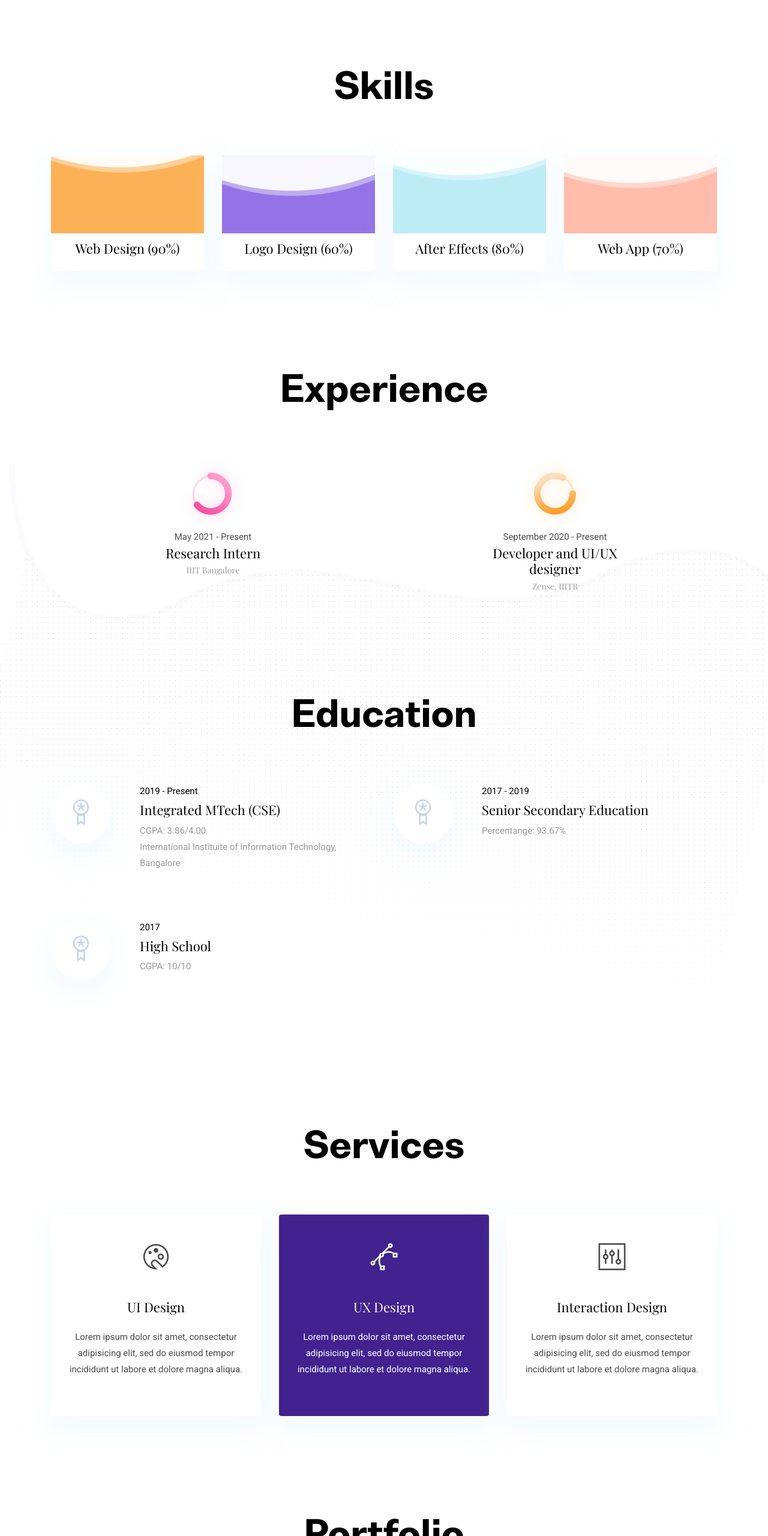
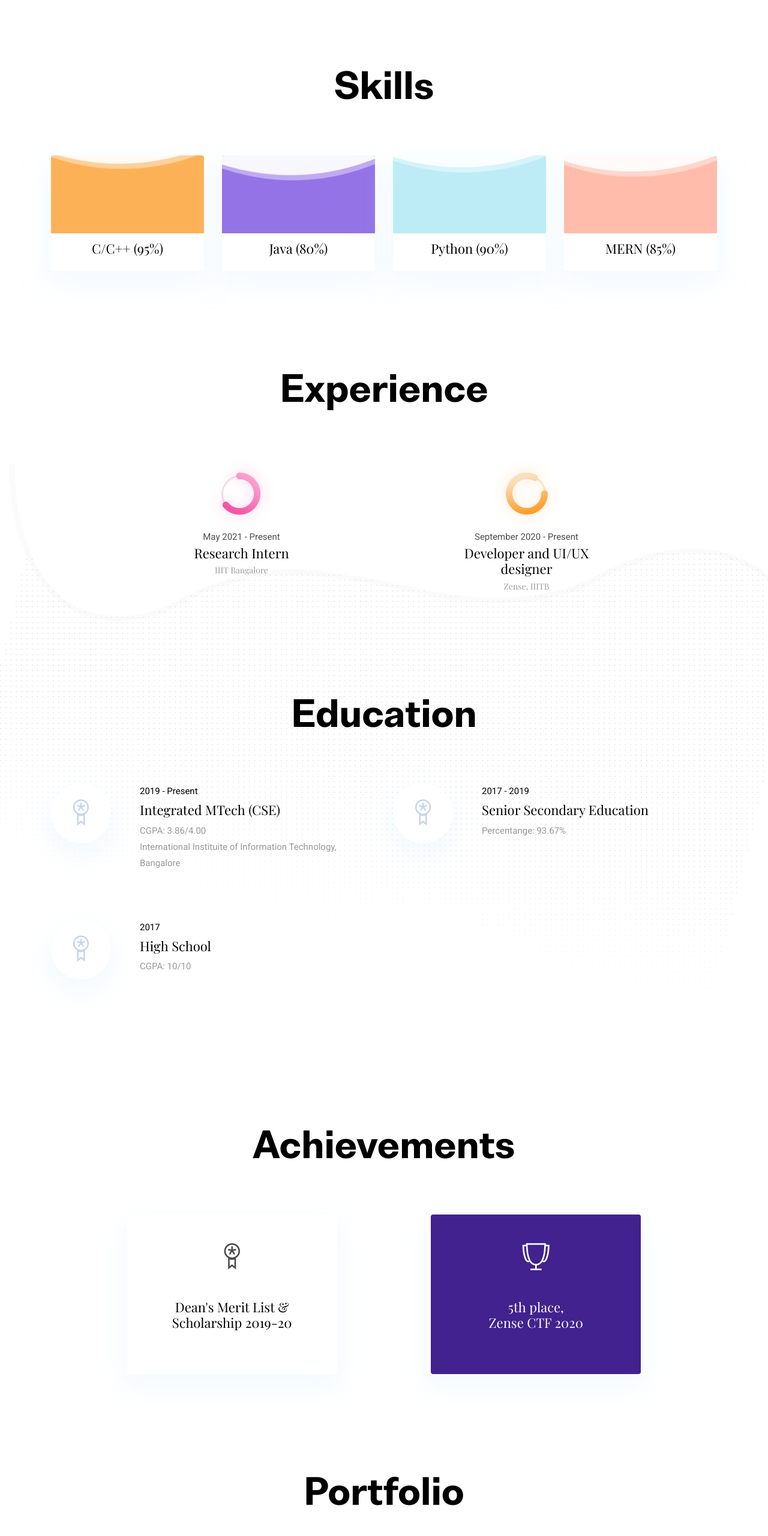
Before and after one commit to RachnaKedigehalli/RachnaKedigehalli.github.io, a website: page theme/index.html in a window 1280 px wide. Shown: the part 1280-3841 px from the top of the page at 60% size. Drawn offline with nearby package versions, Linux system fonts and the light colour scheme.

Commit message:
skills, achievements section added; spacing fixed

```diff
--- a/theme/css/style.css
+++ b/theme/css/style.css
@@ -486,6 +486,9 @@ textarea.form-control {
   z-index: 2;
   color: #EBE9F7;
 }
+.justify-content-evenly {
+  justify-content: space-evenly;
+}
 /* custom */
 
 .layer {
--- a/theme/index.html
+++ b/theme/index.html
@@ -155,40 +155,40 @@ FACEBOOK: https://www.facebook.com/themefisher
       <div class="col-lg-3 col-sm-6 mb-4 mb-lg-0">
         <div class="card shadow text-center">
           <div class="position-relative rounded-top progress-wrapper" data-color="#fdb157">
-            <div class="wave" data-progress="90%"></div>
+            <div class="wave" data-progress="95%"></div>
           </div>
           <div class="card-footer bg-white">
-            <h4 class="card-title">Web Design (90%)</h4>
+            <h4 class="card-title">C/C++ (95%)</h4>
           </div>
         </div>
       </div>
       <div class="col-lg-3 col-sm-6 mb-4 mb-lg-0">
         <div class="card shadow text-center">
           <div class="position-relative rounded-top progress-wrapper" data-color="#9473e6">
-            <div class="wave" data-progress="60%"></div>
+            <div class="wave" data-progress="80%"></div>
           </div>
           <div class="card-footer bg-white">
-            <h4 class="card-title">Logo Design (60%)</h4>
+            <h4 class="card-title">Java (80%)</h4>
           </div>
         </div>
       </div>
       <div class="col-lg-3 col-sm-6 mb-4 mb-lg-0">
         <div class="card shadow text-center">
           <div class="position-relative rounded-top progress-wrapper" data-color="#bdecf6">
-            <div class="wave" data-progress="80%"></div>
+            <div class="wave" data-progress="90%"></div>
           </div>
           <div class="card-footer bg-white">
-            <h4 class="card-title">After Effects (80%)</h4>
+            <h4 class="card-title">Python (90%)</h4>
           </div>
         </div>
       </div>
       <div class="col-lg-3 col-sm-6 mb-4 mb-lg-0">
         <div class="card shadow text-center">
           <div class="position-relative rounded-top progress-wrapper" data-color="#ffbcaa">
-            <div class="wave" data-progress="70%"></div>
+            <div class="wave" data-progress="85%"></div>
           </div>
           <div class="card-footer bg-white">
-            <h4 class="card-title">Web App (70%)</h4>
+            <h4 class="card-title">MERN (85%)</h4>
           </div>
         </div>
       </div>
@@ -204,7 +204,7 @@ FACEBOOK: https://www.facebook.com/themefisher
 <!-- experience -->
 <section class="section">
   <div class="container">
-    <div class="row justify-content-around">
+    <div class="row justify-content-evenly">
       <div class="col-lg-12 text-center">
         <h2 class="section-title">Experience</h2>
       </div>
@@ -286,31 +286,31 @@ FACEBOOK: https://www.facebook.com/themefisher
 <!-- services -->
 <section class="section">
   <div class="container">
-    <div class="row">
+    <div class="row justify-content-evenly">
       <div class="col-12 text-center">
-        <h2 class="section-title">Services</h2>
+        <h2 class="section-title">Achievements</h2>
       </div>
       <div class="col-md-4 mb-4 mb-md-0">
         <div class="card hover-shadow shadow">
           <div class="card-body text-center px-4 py-5">
-            <i class="ti-palette icon mb-5 d-inline-block"></i>
-            <h4 class="mb-4">UI Design</h4>
-            <p>Lorem ipsum dolor sit amet, consectetur adipisicing elit, sed do eiusmod tempor incididunt ut labore et
-              dolore magna aliqua.</p>
+            <i class="ti-medall icon mb-5 d-inline-block"></i>
+            <h4 class="mb-4">Dean's Merit List & Scholarship 2019-20</h4>
+            <!-- <p>Lorem ipsum dolor sit amet, consectetur adipisicing elit, sed do eiusmod tempor incididunt ut labore et
+              dolore magna aliqua.</p> -->
           </div>
         </div>
       </div>
       <div class="col-md-4 mb-4 mb-md-0">
         <div class="card active-bg-primary hover-shadow shadow">
           <div class="card-body text-center px-4 py-5">
-            <i class="ti-vector icon mb-5 d-inline-block"></i>
-            <h4 class="mb-4">UX Design</h4>
-            <p>Lorem ipsum dolor sit amet, consectetur adipisicing elit, sed do eiusmod tempor incididunt ut labore et
-              dolore magna aliqua.</p>
+            <i class="ti-cup icon mb-5 d-inline-block"></i>
+            <h4 class="mb-4">5th place,<br> Zense CTF 2020</h4>
+            <!-- <p>Lorem ipsum dolor sit amet, consectetur adipisicing elit, sed do eiusmod tempor incididunt ut labore et
+              dolore magna aliqua.</p> -->
           </div>
         </div>
       </div>
-      <div class="col-md-4 mb-4 mb-md-0">
+      <!-- <div class="col-md-4 mb-4 mb-md-0">
         <div class="card hover-shadow shadow">
           <div class="card-body text-center px-4 py-5">
             <i class="ti-panel icon mb-5 d-inline-block"></i>
@@ -319,7 +319,7 @@ FACEBOOK: https://www.facebook.com/themefisher
               dolore magna aliqua.</p>
           </div>
         </div>
-      </div>
+      </div> -->
     </div>
   </div>
 </section>
```
